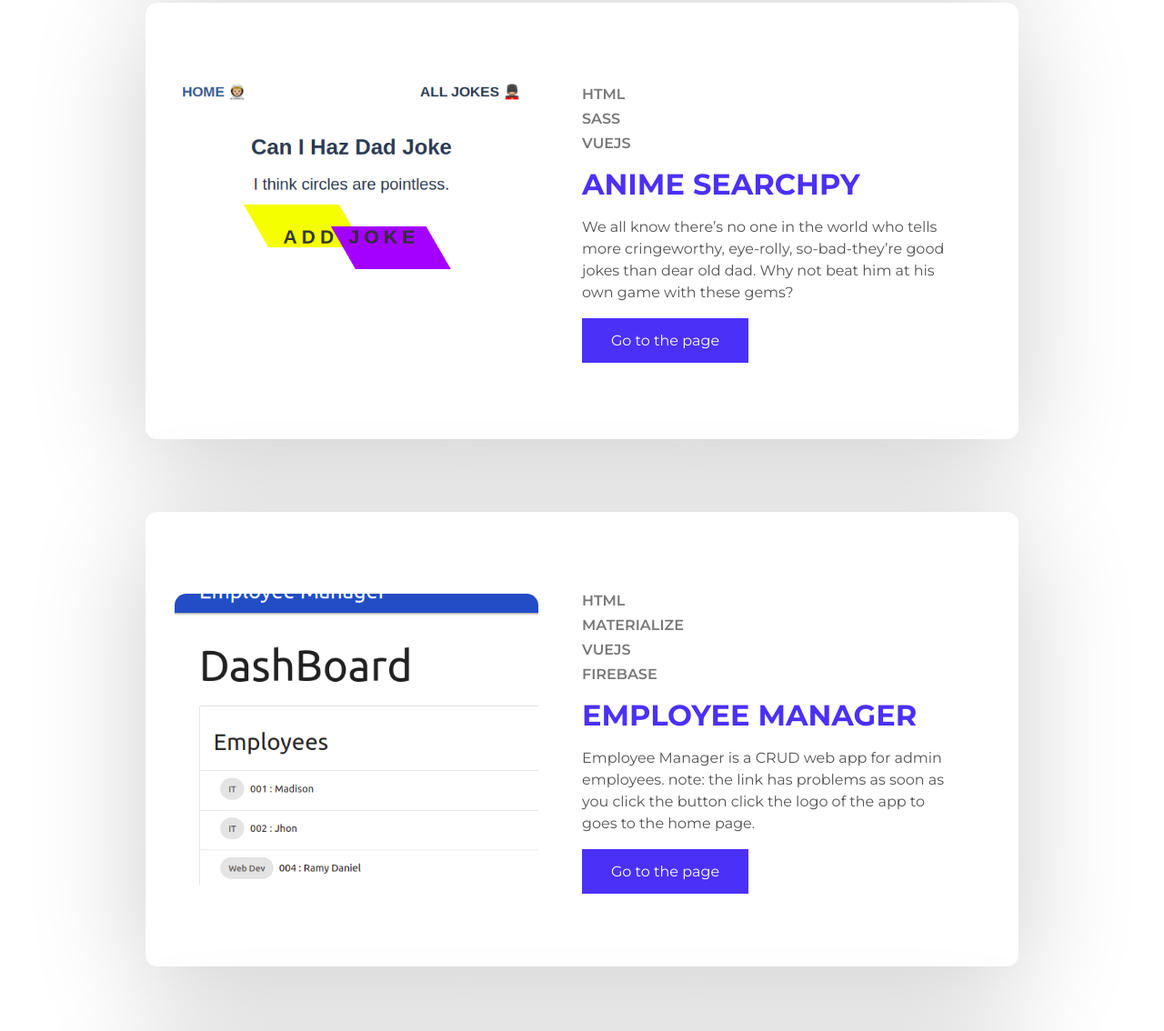
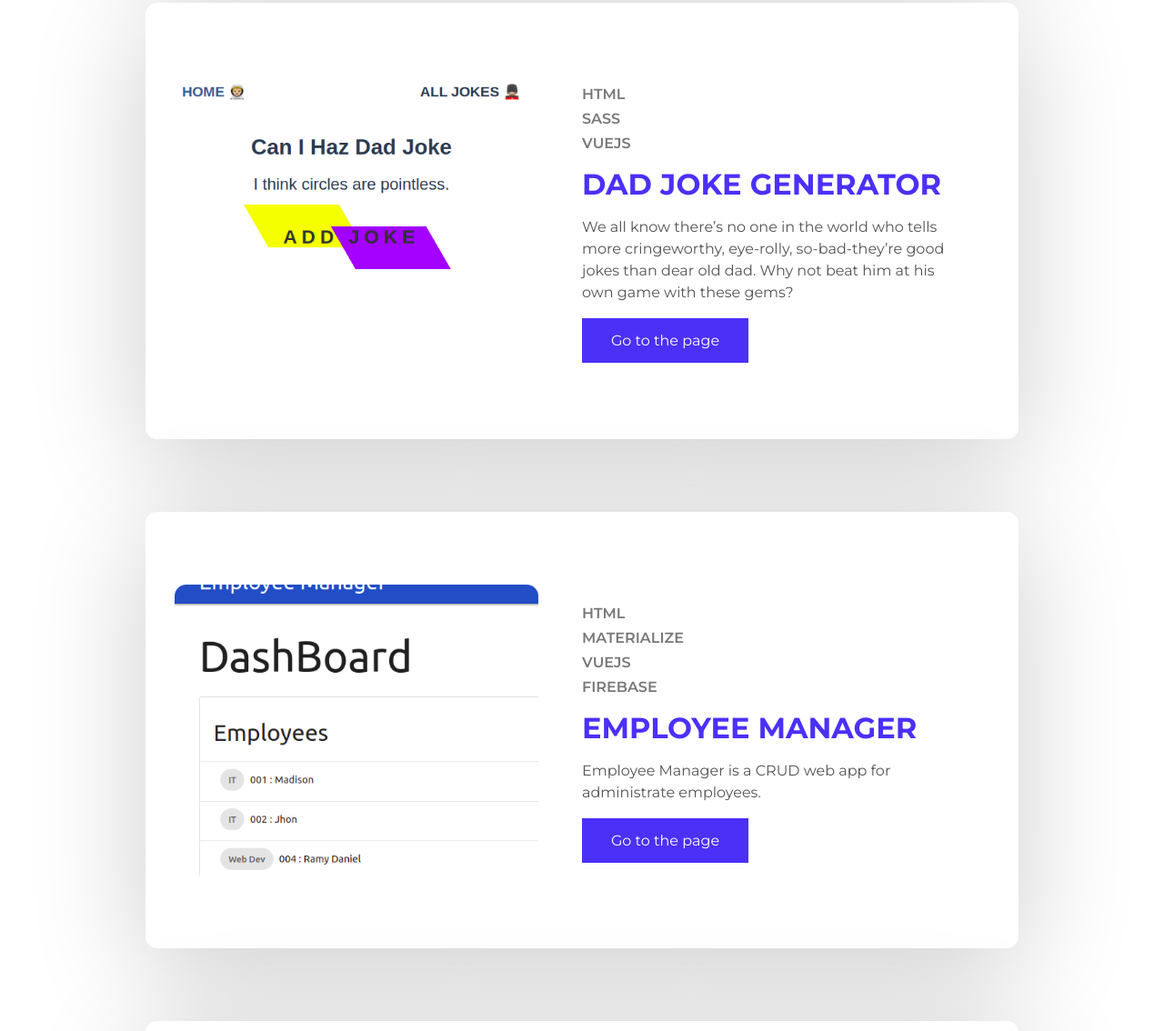
Before and after one commit to Daniels-not/Portfolio, a website: page index.html in a window 1280 px wide. Shown: the part 3380-4514 px from the top of the page at 91% size. Drawn offline with nearby package versions, Linux system fonts and the light colour scheme.

Commit message:
new icons and projects

```diff
--- a/index.html
+++ b/index.html
@@ -232,7 +232,7 @@
             <span>SASS</span>
             <span>VUEJS</span>
           </div>
-          <h1 class="project-post__title">Anime SearchPy</h1>
+          <h1 class="project-post__title">Dad Joke Generator</h1>
           <p class="project-post__text">We all know there’s no one in the world who tells more cringeworthy, eye-rolly, so-bad-they’re good jokes than dear old dad. Why not beat him at his own game with these gems?
           </p>
           <button class="project-btn" onclick="location.href='https://joke-generator-mu.vercel.app/'">Go to the page</button>
@@ -253,7 +253,7 @@
           </div>
           <h1 class="project-post__title">Employee Manager</h1>
           <p class="project-post__text">
-            Employee Manager is a CRUD web app for admin employees. note: the link has problems as soon as you click the button click the logo of the app to goes to the home page.
+            Employee Manager is a CRUD web app for administrate employees.
           </p>
           <button class="project-btn" onclick="location.href='https://employee-management-tau.vercel.app/;'">Go to the page</button>
         </div>
```
